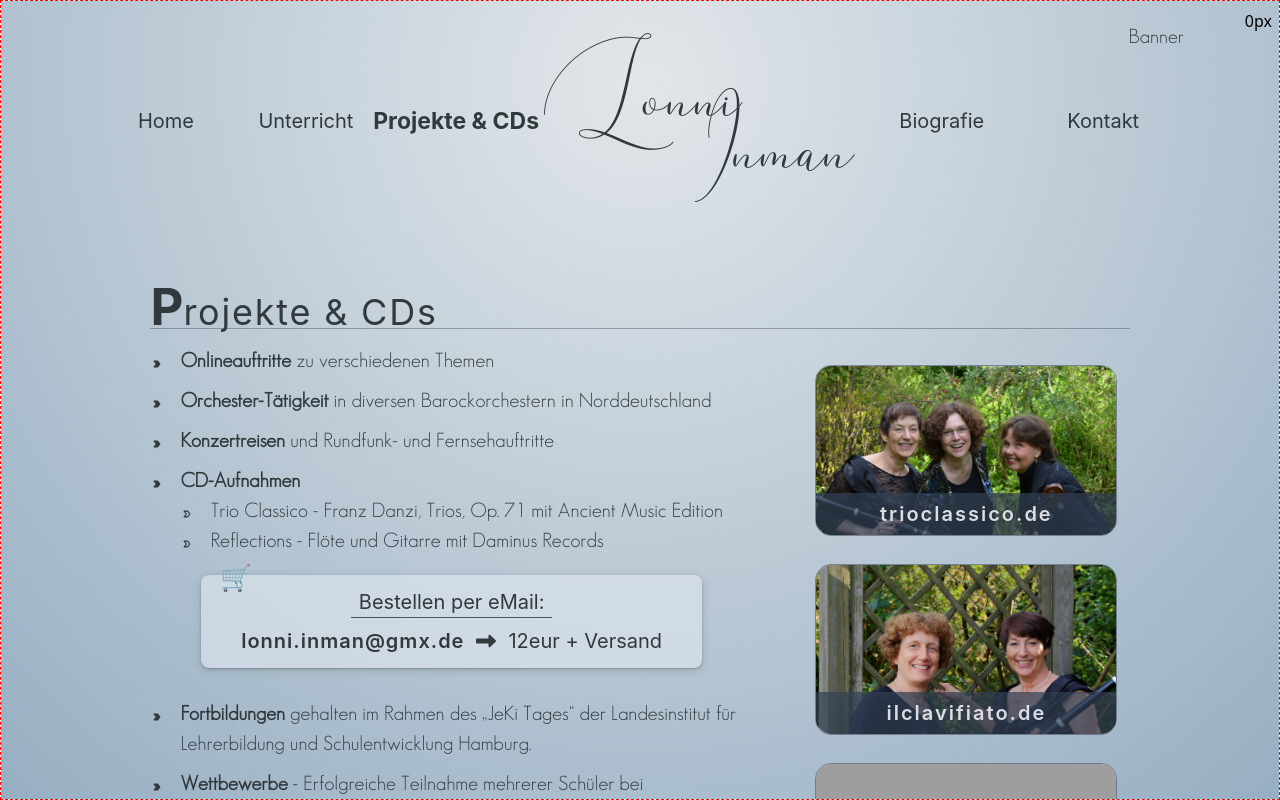
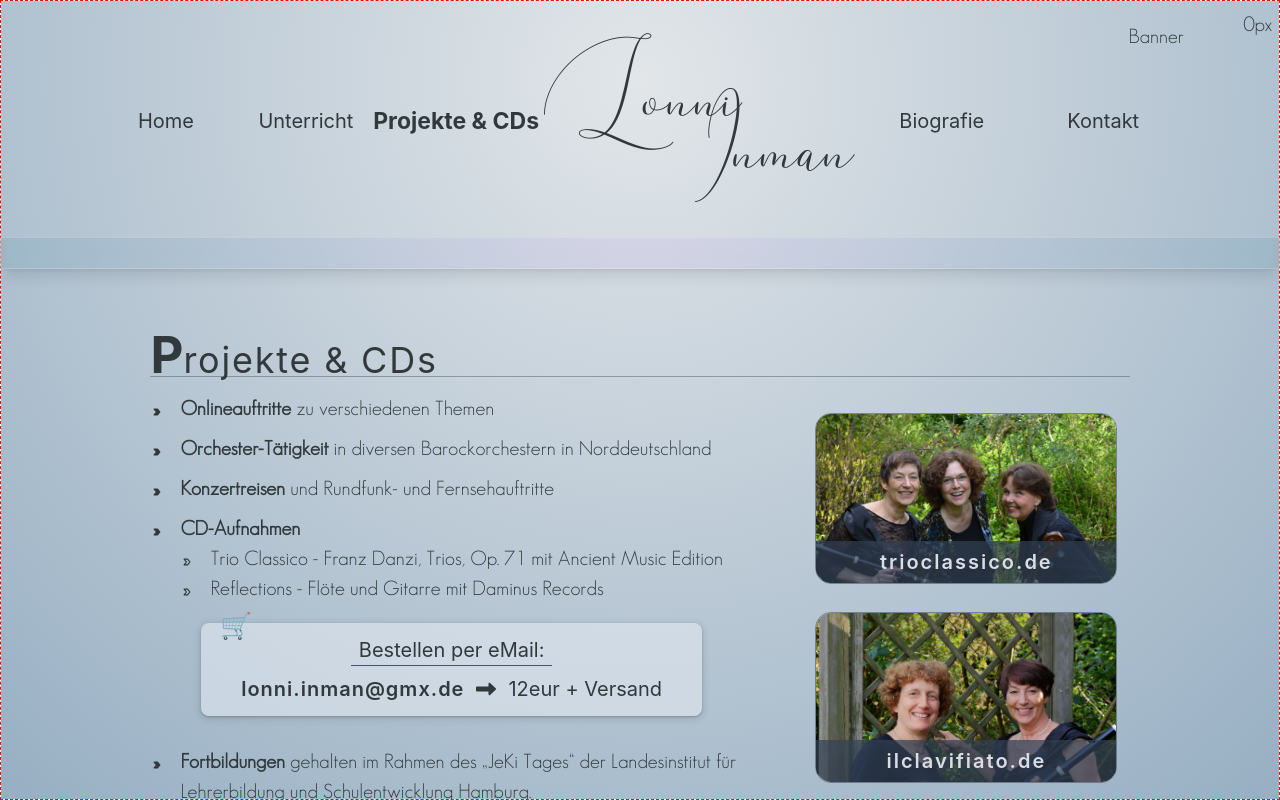
Before and after one commit to j-eick/lonni-homepage, a Next.js app: page /home/projekte in a window 1280 px wide. Built offline with nearby package versions, Linux system fonts and the light colour scheme; grey boxes are pictures that could not be loaded; a web font is replaced by a local one.

Commit message:
ui / prepared marquee

```diff
--- a/components/ui/mainLayout/MainLayout.tsx
+++ b/components/ui/mainLayout/MainLayout.tsx
@@ -1,15 +1,10 @@
-/**
- * The <div> beneath the header is solely to push the main content below
- * the floating header.
- */
-
 import useWindowSize from "@/app/hooks/useWindowSize";
 import { Dispatch, ReactNode, SetStateAction, useEffect, useState } from "react";
 import Header from "./header/Header";
 import { navLinksLeft, navLinksRight } from "../../../lib/navLinks.ts";
 import Link from "next/link";
 import { usePathname } from "next/navigation";
-// import styles from "./MovingBanner.module.css";
+import "../../../app/globals.css";
 
 export default function MainLayout({ children }: { children: ReactNode }) {
     const path = usePathname();
@@ -39,38 +34,86 @@ export default function MainLayout({ children }: { children: ReactNode }) {
         };
     }, [isModalOpen]);
 
+    useEffect(() => {
+        const marquee = document.querySelector<HTMLDivElement>(".banner");
+        let offset: number;
+
+        if (!marquee) {
+            console.error("Element with class .text-marque not found");
+            return;
+        }
+
+        console.log(marquee.offsetWidth);
+
+        offset = marquee.offsetWidth;
+
+        function animateMarquee() {
+            offset -= 2;
+
+            if (!marquee) {
+                console.error("marquee not found");
+                return;
+            }
+            marquee.style.transform = `translateX(${offset}px)`;
+
+            if (Math.abs(offset) > marquee.scrollWidth) {
+                offset = marquee.offsetWidth;
+            }
+
+            requestAnimationFrame(animateMarquee);
+        }
+
+        animateMarquee();
+    }, []);
+
     return (
         <div
-            className={`relative h-full w-screen no-scrollbar overflow-auto
+            className={`relative min-h-full w-screen no-scrollbar overflow-auto
+                        font-geosans text-size-default text-color-primary
                          md:pt-5 md:pb-20`}
         >
             <p className={`absolute top-2 right-2`}>{windowSize.width}px</p>
 
             <BackdropLayer isModalOpen={isModalOpen} />
+
             <Modal
                 isModalOpen={isModalOpen}
                 setIsModalOpen={setIsModalOpen}
                 underlineLinkClasses={underlineLinkClasses}
             />
-            {/* <div className="absolute top-0 left-0 w-screen h-11 bg-gradient-to-r from-transparent via-gray-400/20 to-transparent border-t border-b border-gray-200/50 overflow-hidden">
-                <div className="whitespace-nowrap animate-marquee">asd</div>
-            </div> */}
-
-            <div
-                className={`min-h-full max-w-canvas--1270px overflow-hidden
+            <div className="relative ">
+                <Canvas
+                    className={`relative max-w-canvas--1270px overflow-hidden
+                    mb-12 mx-auto my-0
+                    md:w-8.5/10`}
+                >
+                    <Header
+                        isModalOpen={isModalOpen}
+                        setIsModalOpen={setIsModalOpen}
+                        buttonClicked={buttonClicked}
+                        underlineLinkClasses={underlineLinkClasses}
+                    />
+                </Canvas>
+                <div
+                    className={`
+                                absolute bottom-0  left-0 w-full h-[2.5vw] flex items-center justify-center
+                                bg-gradient-to-r from-cyan-700/10 via-purple-400/10 to-cyan-700/10 whitespace-nowrap
+                                border-[.5px] border-b-[.5px] border-white/20
+                                backdrop-blur-sm shadow-lg`}
+                >
+                    <div className="banner w-9/12 mx-6 text-size-default font-semibold text-white drop-shadow-md">
+                        {/* <span>[Moving Text Banner]</span> */}
+                    </div>
+                    {/* <div className="w-2/12 text-size-default font-semibold text-white drop-shadow-md">[Playing Track]</div> */}
+                </div>
+            </div>
+            <Canvas
+                className={`max-w-canvas--1270px overflow-hidden
                             mx-auto my-0 flex flex-col
-                            font-geosans text-size-default text-color-primary
                             md:w-8.5/10`}
             >
-                <Header
-                    isModalOpen={isModalOpen}
-                    setIsModalOpen={setIsModalOpen}
-                    buttonClicked={buttonClicked}
-                    underlineLinkClasses={underlineLinkClasses}
-                />
-                {/* -----  TOP MARGIN (pushes content below header, if viewport < 768px)  ----- */}
                 <div className="mobile-topMargin:mt-[15vw]">{children}</div>
-            </div>
+            </Canvas>
         </div>
     );
 }
@@ -119,3 +162,7 @@ function Modal({
 function BackdropLayer({ isModalOpen }: { isModalOpen: boolean }) {
     return <>{isModalOpen && <div className="fixed inset-0 z-20 backdrop-blur-[7px] backdrop-brightness-80" />}</>;
 }
+
+function Canvas({ children, className }: { children: ReactNode; className: string }) {
+    return <div className={className}>{children}</div>;
+}
```
